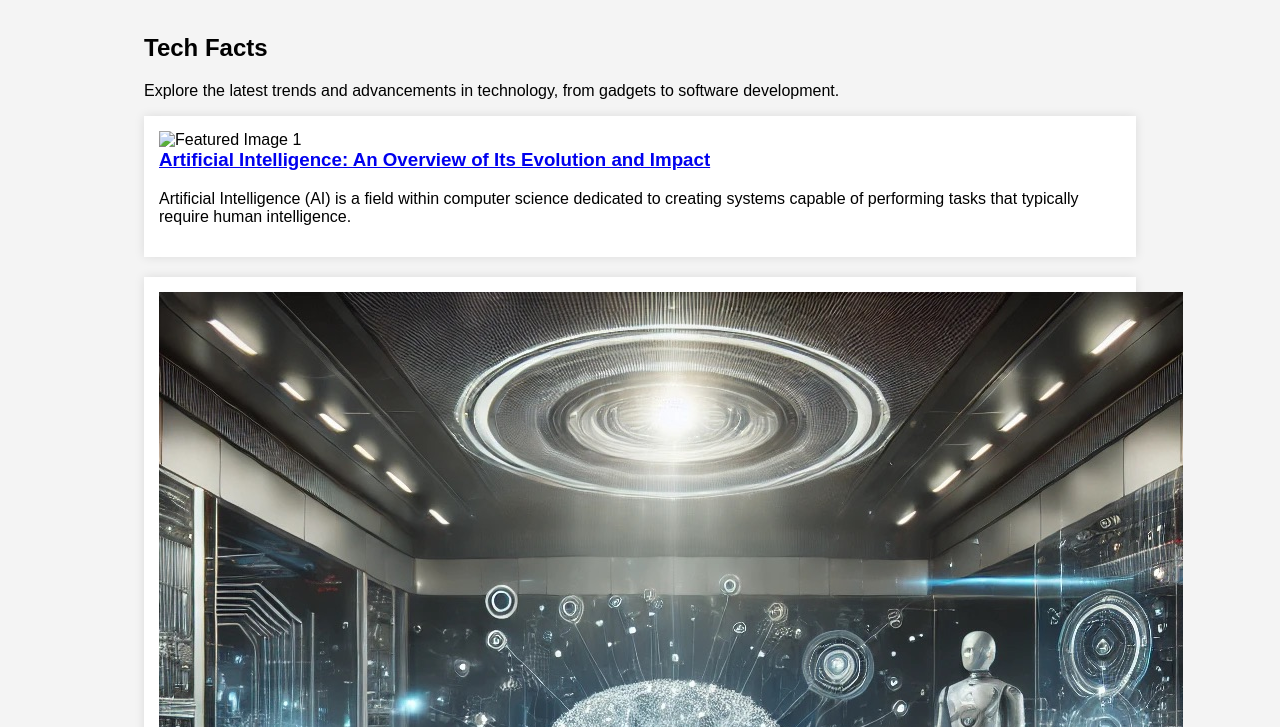
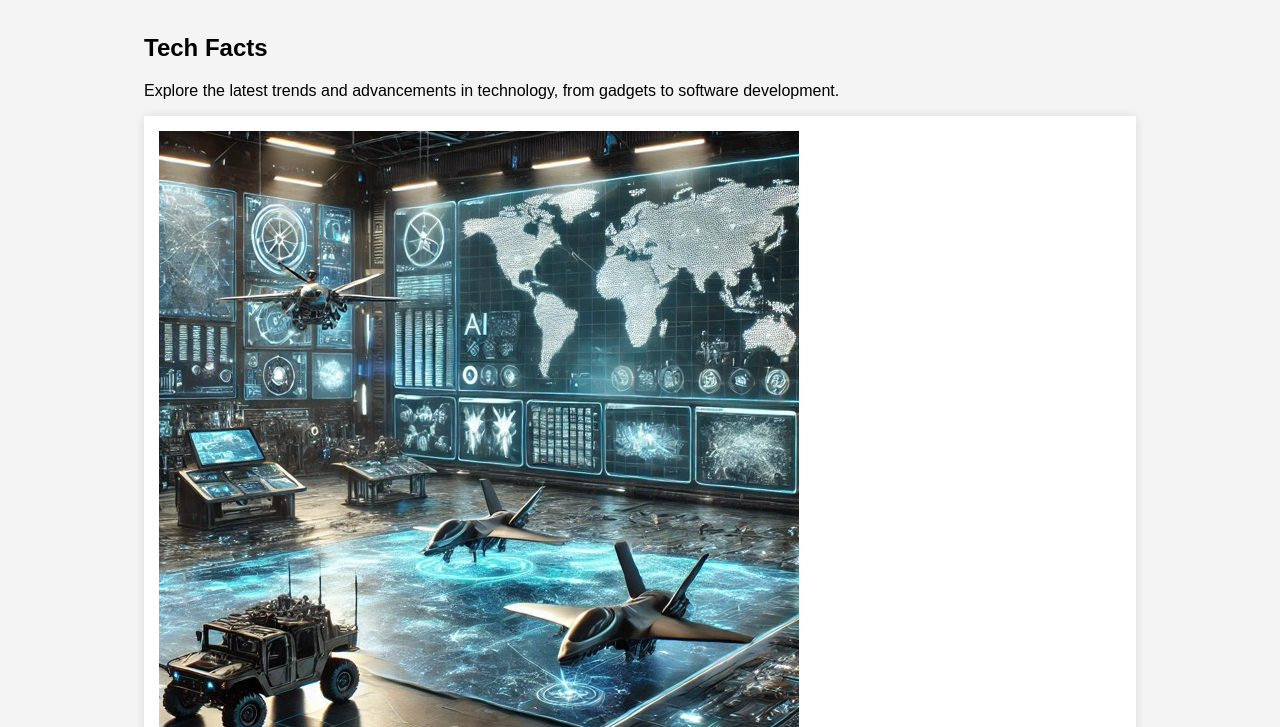
Before and after one commit to RomanCanaan/Objective-Facts-Only, a plain HTML site: page public/tech.html in a window 1280 px wide. Shown: the part 73-800 px from the top of the page. Drawn offline with Linux system fonts and the light colour scheme.

Commit message:
Update tech.html

```diff
--- a/public/tech.html
+++ b/public/tech.html
@@ -31,13 +31,13 @@
 
                 <!-- Links to individual articles -->
                 <article>
-                    <img src="images/image1170x530cropped.jpg" alt="Featured Image 1">
+                    <img src="../images/aiintelweapons.jpeg" alt="Featured Image 1">
                     <h3><a href="../articles/article8.html">Artificial Intelligence: An Overview of Its Evolution and Impact</a></h3>
                     <p>Artificial Intelligence (AI) is a field within computer science dedicated to creating systems capable of performing tasks that typically require human intelligence.</p>
                 </article>
 
                 <article>
-                    <img src="../images/intelbreainweapons.jpeg" alt="AI Photo Depiciting Futurisitic Weapons">
+                    <img src="../images/aiintelweapons.jpeg" alt="AI Photo Depiciting Futurisitic Weapons">
                     <h3><a href="../articles/article9.html">The AI Arms Race: A New Frontier in Military Competition</a></h3>
                     <p>The concept of an arms race in artificial intelligence (AI) isn't just a theoretical discussion; it's rapidly becoming a defining feature of modern military strategy.</p>
                 </article>
```
